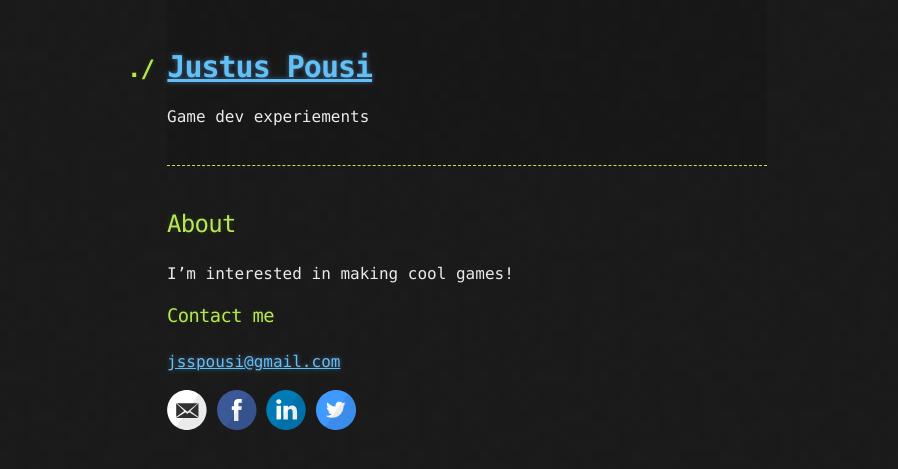
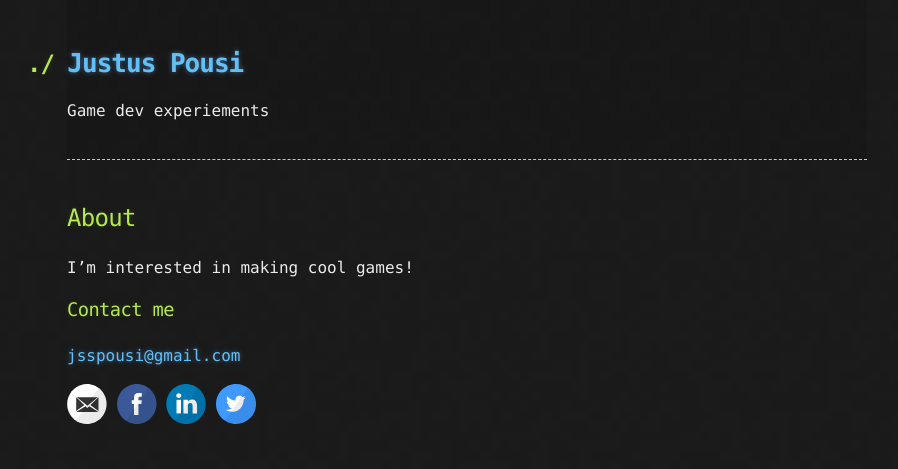
Before and after one commit to barocon/barocon.github.io, a Jekyll site: the page built from about.md, in a window 1280 px wide. Shown: the top 469 px of the page, without its empty margins (173-1071 px from the left). Built offline with Jekyll 4.4.1, drawn with Linux system fonts in a browser that asks for light colours.

Commit message:
theme tweaks

```diff
--- a/_config.yml
+++ b/_config.yml
@@ -41,7 +41,7 @@ google_analytics:
 
 # Your website URL (e.g. http://barryclark.github.io or http://www.barryclark.co)
 # Used for Sitemap.xml and your RSS feed
-url: http://barocon.github.io
+url:
 
 # If you're hosting your site at a Project repository on GitHub pages
 # (http://yourusername.github.io/repository-name)
--- a/_sass/jekyll-theme-hacker.scss
+++ b/_sass/jekyll-theme-hacker.scss
@@ -14,7 +14,7 @@ body {
 
 .container {
   width: 90%;
-  max-width: 600px;
+  max-width: 800px;
   margin: 0 auto;
 }
 
@@ -46,7 +46,7 @@ header {
 }
 
 header h1 {
-  font-size: 30px;
+  font-size: 26px;
   line-height: 1.5;
   margin: 0 0 0 -40px;
   font-weight: bold;
@@ -229,6 +229,7 @@ hr {
 a {
   color: #63c0f5;
   text-shadow: 0 0 5px rgba(104, 182, 255, 0.5);
+  text-decoration: none;
 }
 
 /* Clearfix */
--- a/index.html
+++ b/index.html
@@ -6,7 +6,7 @@ layout: default
   {% for post in site.posts %}
     <article class="post">
 
-      <h1><a href="{{ site.baseurl }}{{ post.url }}">{{ post.title }}</a></h1>
+      <h1>{{ post.title }}</h1>
 
       <div class="entry">
         {{ post.content }}
```
